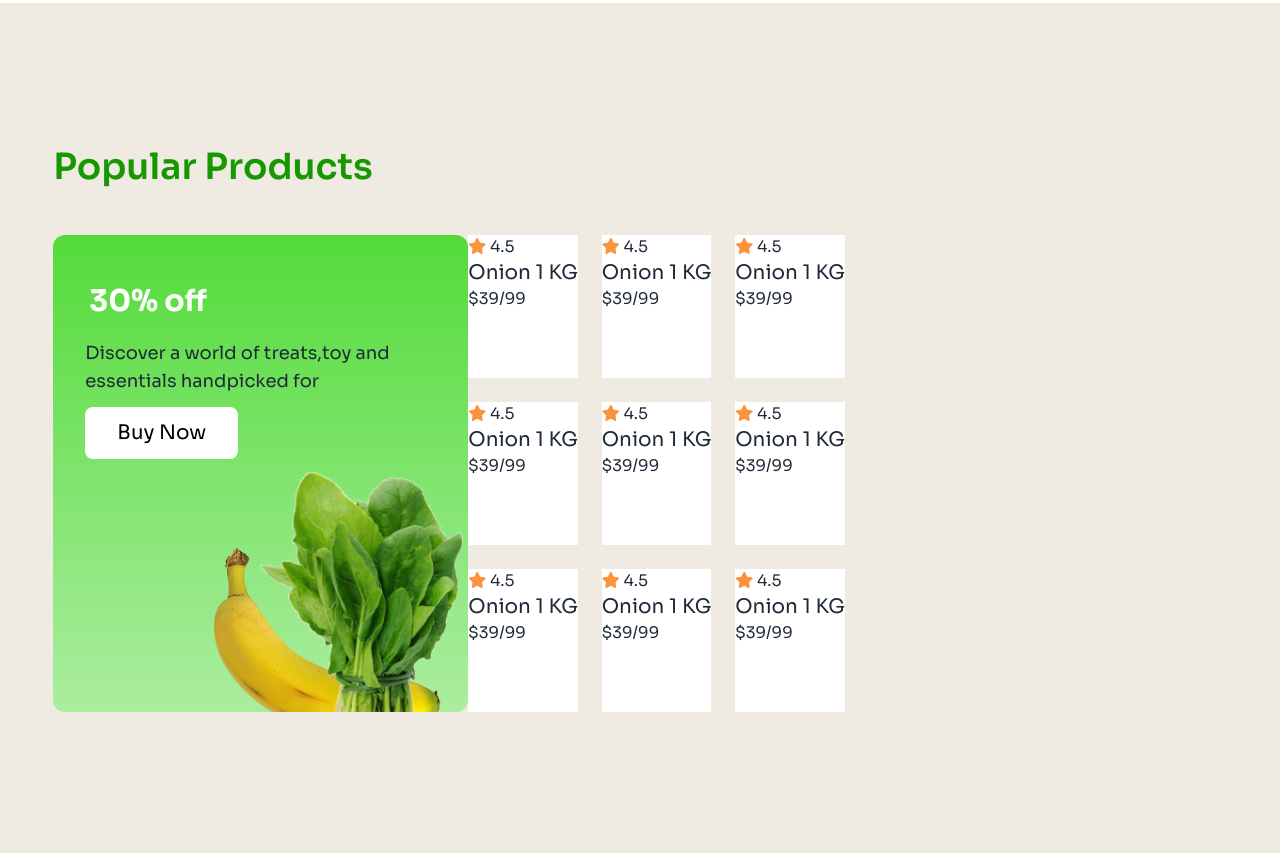
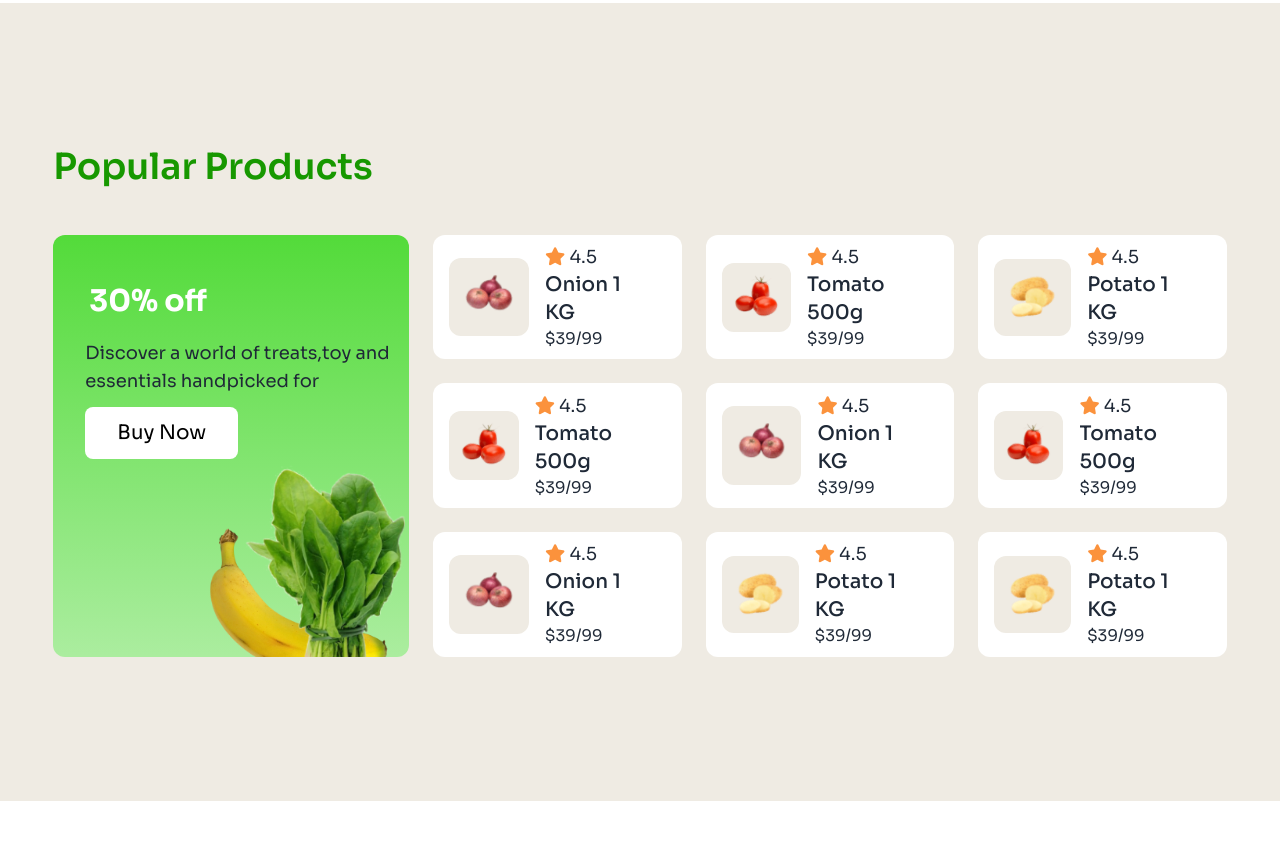
Before and after one commit to Deepto41/my-third-assignment-repo, a plain HTML site: page index.html in a window 1280 px wide. Shown: the part 1821-2674 px from the top of the page. Drawn offline with nearby package versions, Linux system fonts and the light colour scheme; files whose address does not match are found by name.

```diff
--- a/index.html
+++ b/index.html
@@ -144,7 +144,7 @@
 
 
         <!-- card container -->
-          <div class="flex pb-36 w-full mx-auto">
+          <div class="flex gap-6 justify-around pb-36 w-full mx-auto">
             <!-- card-left -->
              <div class="bg-gradient-to-t from-[#ABED9F] to-[#53DB3A] rounded-xl">
               <h2 class="font-bold text-3xl pt-12 pl-9 text-white mb-5">30% off</h2>
@@ -157,103 +157,107 @@
              <!-- card-right -->
               <div class="grid grid-cols-3 gap-6">
                 <!-- card-right-1 -->
-                 <div class="bg-white flex">
+                <div class="bg-white flex justify-center items-center rounded-xl py-1 pl-4 gap-4">
                   <div>
-                    <img src="./c2-assets/" alt="">
+                   <img class="bg-[#EFEBE3] rounded-xl px-2 py-2" src="./c2-assets/image 43.png " alt="">
                   </div>
-                   <div>
-                    <p><i class="fa-solid fa-star text-orange-400"></i> 4.5</p>
-                    <h3 class="text-xl">Onion 1 KG</h3>
+                  <div class=" pr-9">
+                    <p class="text-lg font-regular"><i class="fa-solid fa-star text-orange-400"></i> 4.5</p>
+                   <h3 class="text-xl font-medium">Onion 1 KG</h3>
                    <p class="text-lga">$39/99</p>
                   </div>
 
                 </div>
                  <!-- card-right-2 -->
-                  <div class="bg-white flex">
+                 <div class="bg-white flex justify-center items-center rounded-xl py-1 pl-4 gap-4">
                   <div>
-                      <img src="./c2-assets/" alt="">
+                    <img class="bg-[#EFEBE3] rounded-xl px-2 py-2" src="./c2-assets/image 41.png" alt="">
                    </div>
-                     <div>
-                      <p><i class="fa-solid fa-star text-orange-400"></i> 4.5</p>
-                      <h3 class="text-xl">Onion 1 KG</h3>
+                   <div class="pr-9">
+                    <p class="text-lg font-regular"><i class="fa-solid fa-star text-orange-400"></i> 4.5</p>
+                    <h3 class="text-xl font-medium">Tomato 500g</h3>
                     <p class="text-lga">$39/99</p>
                    </div>
 
                 </div>
                   <!-- card-right-3 -->
-                   <div class="bg-white flex">
+                  <div class="bg-white flex justify-center items-center rounded-xl py-1 pl-4 gap-4">
                     <div>
-                      <img src="./c2-assets/" alt="">
+                      <img class="bg-[#EFEBE3] rounded-xl px-2 py-2" src="./c2-assets/image 44.png" src="" alt="">
                      </div>
-                     <div>
-                      <p><i class="fa-solid fa-star text-orange-400"></i> 4.5</p>
-                      <h3 class="text-xl">Onion 1 KG</h3>
+                     <div class="pr-9">
+                      <p class="text-lg font-regular"><i class="fa-solid fa-star text-orange-400"></i> 4.5</p>
+                      <h3 class="text-xl font-medium">Potato 1 KG</h3>
                       <p class="text-lga">$39/99</p>
                      </div>
                    </div>
                    <!-- card-right-4 -->
-                    <div class="bg-white flex">
+                   <div class="bg-white flex justify-center items-center rounded-xl py-1 pl-4 gap-4">
                     <div>
-                        <img src="./c2-assets/" alt="">
+                      <img class="bg-[#EFEBE3] rounded-xl px-2 py-2" src="./c2-assets/image 41.png" alt="">
                      </div>
-                       <div>
-                        <p><i class="fa-solid fa-star text-orange-400"></i> 4.5</p>
-                        <h3 class="text-xl">Onion 1 KG</h3>
+                     <div class="pr-9">
+                      <p class="text-lg font-regular"><i class="fa-solid fa-star text-orange-400"></i> 4.5</p>
+                      <h3 class="text-xl font-medium">Tomato 500g</h3>
                       <p class="text-lga">$39/99</p>
                      </div>
+
                   </div>
                     <!-- card-right-5 -->
-                     <div class="bg-white flex">
+                    <div class="bg-white flex justify-center items-center rounded-xl py-1 pl-4 gap-4">
                       <div>
-                        <img src="./c2-assets/" alt="">
+                       <img class="bg-[#EFEBE3] rounded-xl px-2 py-2" src="./c2-assets/image 43.png " alt="">
                       </div>
-                       <div>
-                        <p><i class="fa-solid fa-star text-orange-400"></i> 4.5</p>
-                        <h3 class="text-xl">Onion 1 KG</h3>
+                      <div class=" pr-9">
+                        <p class="text-lg font-regular"><i class="fa-solid fa-star text-orange-400"></i> 4.5</p>
+                       <h3 class="text-xl font-medium">Onion 1 KG</h3>
                        <p class="text-lga">$39/99</p>
                       </div>
+
                     </div>
                      <!-- card-right-6 -->
-                      <div class="bg-white flex">
+                     <div class="bg-white flex justify-center items-center rounded-xl py-1 pl-4 gap-4">
                       <div>
-                          <img src="./c2-assets/" alt="">
+                        <img class="bg-[#EFEBE3] rounded-xl px-2 py-2" src="./c2-assets/image 41.png" alt="">
                        </div>
-                         <div>
-                          <p><i class="fa-solid fa-star text-orange-400"></i> 4.5</p>
-                          <h3 class="text-xl">Onion 1 KG</h3>
+                       <div class="pr-9">
+                        <p class="text-lg font-regular"><i class="fa-solid fa-star text-orange-400"></i> 4.5</p>
+                        <h3 class="text-xl font-medium">Tomato 500g</h3>
                         <p class="text-lga">$39/99</p>
                        </div>
+
                     </div>
                       <!-- card-right-7 -->
-                       <div class="bg-white flex">
+                      <div class="bg-white flex justify-center items-center rounded-xl py-1 pl-4 gap-4">
                         <div>
-                          <img src="./c2-assets/" alt="">
+                         <img class="bg-[#EFEBE3] rounded-xl px-2 py-2" src="./c2-assets/image 43.png " alt="">
                         </div>
-                         <div>
-                          <p><i class="fa-solid fa-star text-orange-400"></i> 4.5</p>
-                          <h3 class="text-xl">Onion 1 KG</h3>
+                        <div class=" pr-9">
+                          <p class="text-lg font-regular"><i class="fa-solid fa-star text-orange-400"></i> 4.5</p>
+                         <h3 class="text-xl font-medium">Onion 1 KG</h3>
                          <p class="text-lga">$39/99</p>
                         </div>
+
                       </div>
                        <!-- card-right-8 -->
-                        <div class="bg-white flex">
+                       <div class="bg-white flex justify-center items-center rounded-xl py-1 pl-4 gap-4">
                         <div>
-                            <img src="./c2-assets/" alt="">
+                          <img class="bg-[#EFEBE3] rounded-xl px-2 py-2" src="./c2-assets/image 44.png" src="" alt="">
                          </div>
-                           <div>
-                            <p><i class="fa-solid fa-star text-orange-400"></i> 4.5</p>
-                            <h3 class="text-xl">Onion 1 KG</h3>
+                         <div class="pr-9">
+                          <p class="text-lg font-regular"><i class="fa-solid fa-star text-orange-400"></i> 4.5</p>
+                          <h3 class="text-xl font-medium">Potato 1 KG</h3>
                           <p class="text-lga">$39/99</p>
                          </div>
                        </div>
                         <!-- card-right-9 -->
-                         <div class="bg-white flex">
+                        <div class="bg-white flex justify-center items-center rounded-xl py-1 pl-4 gap-4">
                           <div>
-                            <img src="./c2-assets/" alt="">
+                            <img class="bg-[#EFEBE3] rounded-xl px-2 py-2" src="./c2-assets/image 44.png" src="" alt="">
                            </div>
-                           <div>
-                            <p><i class="fa-solid fa-star text-orange-400"></i> 4.5</p>
-                            <h3 class="text-xl">Onion 1 KG</h3>
+                           <div class="pr-9">
+                            <p class="text-lg font-regular"><i class="fa-solid fa-star text-orange-400"></i> 4.5</p>
+                            <h3 class="text-xl font-medium">Potato 1 KG</h3>
                             <p class="text-lga">$39/99</p>
                            </div>
                          </div>
@@ -283,29 +287,31 @@
          <div class=" flex justify-center gap-5">
           <!-- card-1 -->
            <div class="bg-[#115414] flex justify-between rounded-xl w-[60%] ">
+
             <!-- card-1 left -->
              <div>
               <img class="pb-10 pt-12 pl-10" src="./c2-assets/dawat-logo.png" alt="">
-              <a href="#"><button class="text-white bg-[#63B76D] px-10 py-4 rounded-xl ml-10 mr-8">Cook Exotic Dishes</button></a>
+              <a href="#"><button class="text-white bg-[#63B76D] font-regular text-2xl px-10 py-4 rounded-xl ml-10 mr-8">Cook Exotic Dishes</button></a>
               <h3 class="pt-6 pl-10 text-white text-regular text-3xl">UP to <span class="font-bold text-4xl text-[#FFFFFF]">20% OFF</span></h3>
              </div>
+
              <!-- card-1 right -->
               <div><img class="pt-8" src="./c2-assets/dawat-mock-up.png" alt=""></div>
 
            </div>
 
            <!-- card-2 -->
-            <div class="bg-[#102861] rounded-xl flex justify-between w-[40%]">
+            <div class="bg-[#102861] rounded-xl flex justify-center w-[40%]">
                <!-- card-2-left -->
                 <div>
                   <img class="pl-7 mb-6 pt-5  pb-2" src="./c2-assets/india-gate-logo.png" alt="">
-                  <a href="#"><button class="text-white bg-[#2A4D97] py-4 px-6 rounded-xl ml-7">World’s No.1 Rice</button></a>
+                  <a href="#"><button class="text-white bg-[#2A4D97] py-4 px-6 rounded-xl ml-7 font-regular text-2xl">World’s No.1 Rice</button></a>
                   <h3 class="pt-6 pl-10 text-white text-regular text-3xl pb-9">UP to <span class="font-bold text-4xl text-[#FFFFFF] ">40% OFF</span></h3>
 
                 </div>
 
                 <!-- card-2-right -->
-                 <div><img class="pt-12 pb-2 pr-4 " src="./c2-assets/india-gate-mock-up.png" alt=""></div>
+                 <div><img class="pt-12 pb-2 pl-4 " src="./c2-assets/india-gate-mock-up.png" alt=""></div>
 
 
             </div>
@@ -380,12 +386,15 @@
           </div>
 
           <!-- footer right -->
-           <div class="pt-52">
-            <p class="text-[#EFEBE3] font-medium text-lg">Follow Us</p>
+           <div class="pt-56">
+            <p class="text-[#EFEBE3] font-medium text-lg mb-4">Follow Us</p>
 
-             <a href="#"> <img src="./c2-assets/" alt=""></a>
-             <a href="#"> <img src="./c2-assets/" alt=""></a>
-             <a href="#"> <img src="./c2-assets/" alt=""></a>
+            <div class="flex gap-7">
+             <a href="#"> <img src="./c2-assets/fb.logo.png" alt=""></a>
+             <a href="#"> <img src="./c2-assets/insta.png" alt=""></a>
+             <a href="#"> <img src="./c2-assets/in.png" alt=""></a>
+             <a href="#"> <img src="./c2-assets/youtube.logo.png" alt=""></a>
+            </div>
 
            </div>
 
```
Also changed, not shown: c2-assets/Group 16.png (added), c2-assets/fb.logo.png (added), c2-assets/image 41.png (added), c2-assets/image 43 (1).png (added), c2-assets/image 43.png (added), c2-assets/image 44.png (added), c2-assets/in.png (added), c2-assets/insta.png (added), c2-assets/youtube.logo.png (added). Lines whose indentation alone changed are shown as unchanged.
